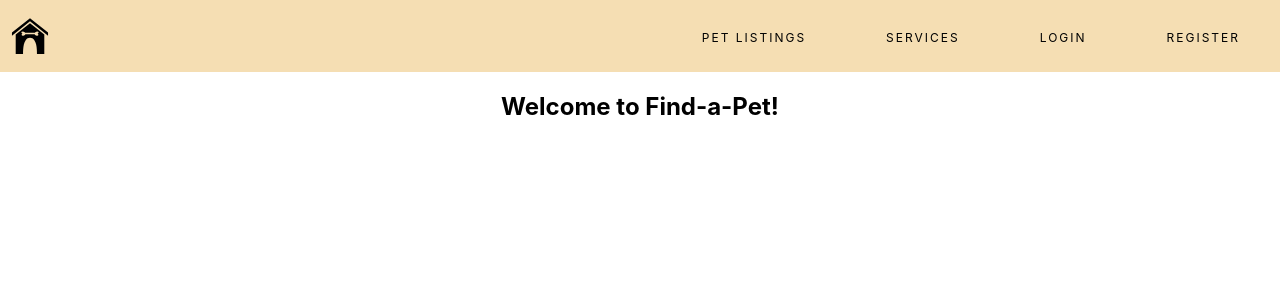
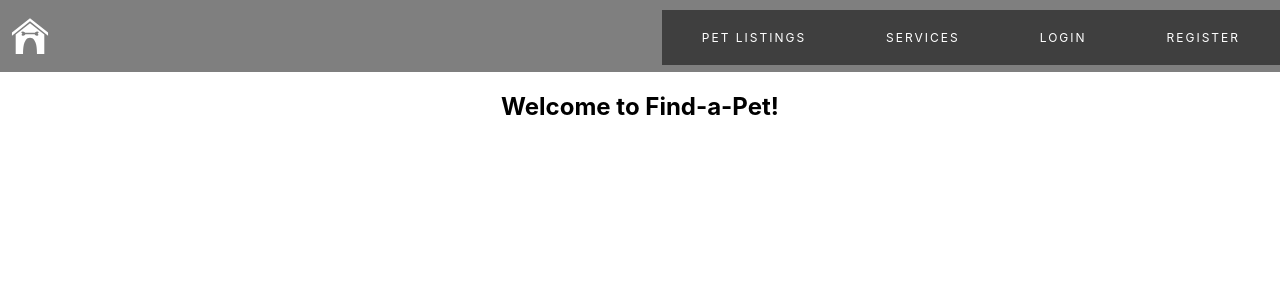
Before and after one commit to wonke2/Find-A-Pet, a React (Create React App) app: page / in a window 1280 px wide. Shown: the top 300 px of the page. Built offline with nearby package versions, Linux system fonts and the light colour scheme.

Commit message:
minor changes

```diff
--- a/src/components/Navbar.css
+++ b/src/components/Navbar.css
@@ -9,19 +9,18 @@
 	height: 40px;
 	width: 40px;
 	margin-left: 10px;
-	color: black;
-
+	color: white;
 }
 nav {
 	display: flex;
 	align-items: center;
 	justify-content: space-between;
 	padding: 1rem 0;
-	background-color: wheat;
+	background-color: rgba(0, 0, 0, 0.5);
 }
 .btn {
-	color: #020202;
-	background: wheat;
+	color: white;
+	background: rgba(0, 0, 0, 0.5);
 	padding: 20px 40px;
 	font-size: 12px;
 	text-decoration: none;
@@ -32,7 +31,7 @@ nav {
 .btn:hover {
 	border: none;
 	background: rgba(0, 0, 0, 0.4);
-	background: #dfdada;
+	background: #fff;
 	padding: 40px 40px;
 	color: #1b1b1b;
 }
```
